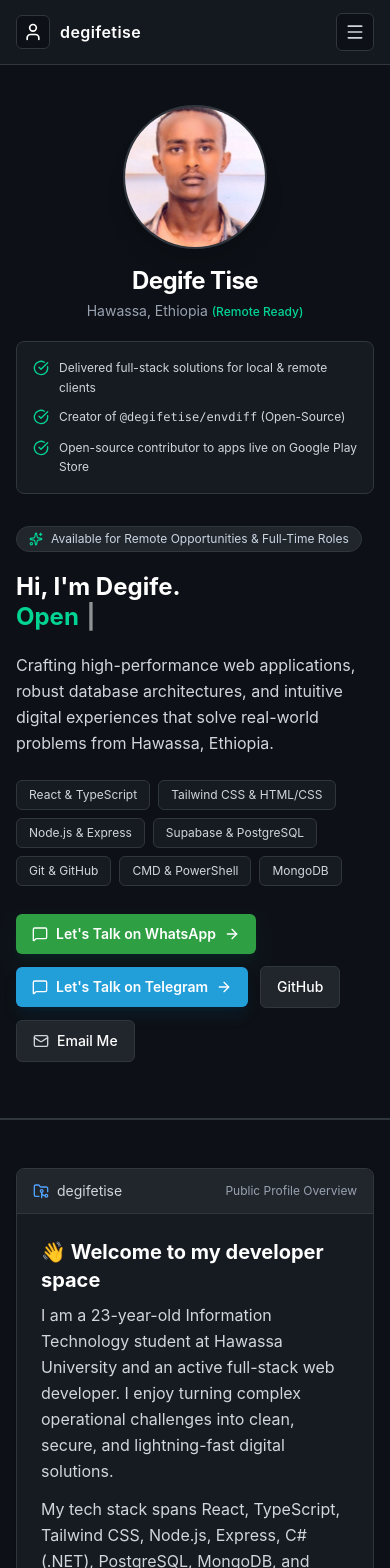
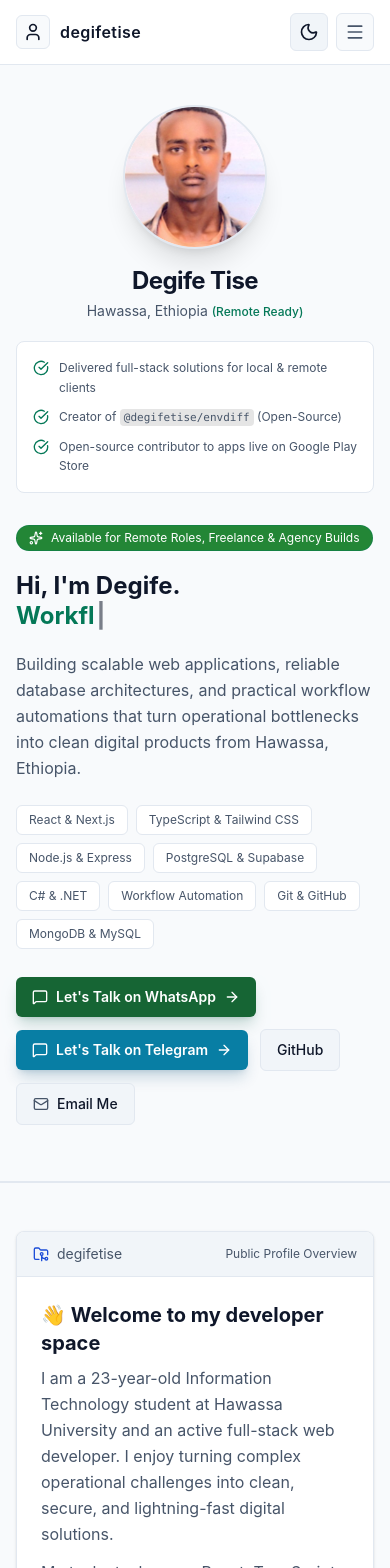
Before and after one commit to degifetise/degife-portfolio, a React (Vite) app: page / in a window 390 px wide. Shown: the top 1568 px of the page. Built offline with nearby package versions, Linux system fonts and the light colour scheme.

Commit message:
fix/features that fit my carrers

```diff
--- a/src/components/About.jsx
+++ b/src/components/About.jsx
@@ -5,25 +5,25 @@ export default function About() {
   return (
     <section
       id="about"
-      className="max-w-6xl mx-auto px-4 py-12 border-t border-[#30363d]"
+      className="theme-border max-w-6xl mx-auto border-t px-4 py-12"
     >
       <motion.div
         initial={{ opacity: 0, y: 20 }} // Fixed lowercase 'opacity'
         whileInView={{ opacity: 1, y: 0 }}
         viewport={{ once: true }}
-        className="bg-[#161b22] border border-[#30363d] rounded-lg overflow-hidden shadow-sm"
+        className="theme-card theme-border overflow-hidden rounded-lg border shadow-sm"
       >
-        <div className="bg-[#21262d] px-4 py-3 border-b border-[#30363d] flex items-center justify-between text-sm text-gray-300">
+        <div className="theme-subtle theme-border theme-body flex items-center justify-between border-b px-4 py-3 text-sm">
           <div className="flex items-center gap-2">
-            <FolderGit2 className="w-4 h-4 text-blue-400" />
+            <FolderGit2 className="theme-blue h-4 w-4" />
             <span>degifetise</span>
           </div>
-          <span className="text-xs text-gray-400">Public Profile Overview</span>
+          <span className="theme-muted text-xs">Public Profile Overview</span>
         </div>
 
-        <div className="p-6 lg:p-8 space-y-6 text-gray-300 leading-relaxed">
+        <div className="theme-body space-y-6 p-6 leading-relaxed lg:p-8">
           <div>
-            <h3 className="text-xl font-bold text-white mb-2">
+            <h3 className="theme-text mb-2 text-xl font-bold">
               👋 Welcome to my developer space
             </h3>
             <p className="mb-3">
@@ -43,16 +43,16 @@ export default function About() {
             </p>
           </div>
 
-          <div className="bg-[#0d1117] border border-[#30363d] rounded-lg p-4 overflow-x-auto">
-            <div className="flex justify-between items-center mb-3 text-xs text-gray-400">
-              <span className="font-semibold text-white">
+          <div className="theme-inset theme-border overflow-x-auto rounded-lg border p-4">
+            <div className="theme-muted mb-3 flex items-center justify-between text-xs">
+              <span className="theme-text font-semibold">
                 Live GitHub Contribution Activity
               </span>
               <a
                 href="https://github.com/degifetise"
                 target="_blank"
                 rel="noreferrer"
-                className="text-blue-400 hover:underline"
+                className="theme-link hover:underline"
               >
                 @degifetise ↗
               </a>
@@ -60,21 +60,26 @@ export default function About() {
 
             <div className="w-full flex justify-center py-2">
               <img
+                src="https://github-readme-activity-graph.vercel.app/graph?username=degifetise&theme=github&hide_border=true&color=0969da&bg_color=ffffff&line=1f6feb&point=1a7f37&area=true&area_color=2da44e"
+                alt="My Real-Time GitHub Activity Graph"
+                className="w-full max-w-4xl rounded object-contain dark:hidden"
+              />
+              <img
                 src="https://github-readme-activity-graph.vercel.app/graph?username=degifetise&theme=github-dark&hide_border=true&color=39d353&bg_color=0d1117&line=58a6ff&point=39d353&area=true&area_color=238636"
                 alt="My Real-Time GitHub Activity Graph"
-                className="w-full max-w-4xl rounded object-contain"
+                className="hidden w-full max-w-4xl rounded object-contain dark:block"
               />
             </div>
-            <div className="flex justify-between items-center mt-3 text-[11px] text-gray-400">
+            <div className="theme-muted mt-3 flex items-center justify-between text-[11px]">
               <span>
                 Automatically syncs with my public GitHub commits & activity
               </span>
-              <span className="text-emerald-400 font-medium">
+              <span className="theme-green font-medium">
                 ● Live syncing
               </span>
             </div>
           </div>
-          <p className="text-xs text-gray-500">
+          <p className="theme-muted text-xs">
             My Active contributions across full-stack web engineering and
             open-source repositories.
           </p>
--- a/src/components/Footer.jsx
+++ b/src/components/Footer.jsx
@@ -1,12 +1,11 @@
 
 export default function Footer() {
   return (
-    <footer className="bg-[#0d1117] border-t border-[#30363d] py-8 text-xs text-gray-400">
+    <footer className="theme-page theme-border theme-muted border-t py-8 text-xs">
       <div className="max-w-6xl mx-auto px-4 flex flex-col sm:flex-row items-center justify-between gap-4">
         <p className="flex items-center gap-1.5">
           <span>
-            © 2026 Degife Tise. Built with React, Tailwind CSS, & GitHub Dark
-            Aesthetics.
+            © 2026 Degife Tise.
           </span>
         </p>
 
@@ -15,13 +14,12 @@ export default function Footer() {
             href="https://github.com/degifetise"
             target="_blank"
             rel="noreferrer"
-            className="hover:text-white transition flex items-center gap-1.5"
+            className="theme-body flex items-center gap-1.5 transition-colors hover:opacity-70"
           >
            <span>Github</span>
-            <span>@degifetise</span>
           </a>
-          <span className="text-[#30363d]">•</span>
-          <span className="text-gray-400">Hawassa, Ethiopia</span>
+          <span className="theme-border"></span>
+          <span>Hawassa, Ethiopia</span>
         </div>
       </div>
     </footer>
--- a/src/components/Hero.jsx
+++ b/src/components/Hero.jsx
@@ -8,99 +8,115 @@ import {
   CheckCircle,
 } from "lucide-react";
 
+const ROLES = [
+  "Full-Stack Developer...",
+  "Workflow Automation Builder...",
+  "Building Scalable Web Apps...",
+];
+
+const CREDIBILITY_ITEMS = [
+  { text: "Delivered full-stack solutions for local & remote clients" },
+  {
+    beforeCode: "Creator of ",
+    code: "@degifetise/envdiff",
+    afterCode: " (Open-Source)",
+  },
+  { text: "Open-source contributor to apps live on Google Play Store" },
+];
+
+const TECH_BADGES = [
+  "React & Next.js",
+  "TypeScript & Tailwind CSS",
+  "Node.js & Express",
+  "PostgreSQL & Supabase",
+  "C# & .NET",
+  "Workflow Automation",
+  "Git & GitHub",
+  "MongoDB & MySQL",
+];
+
 export default function Hero() {
-  const roles = [
-    "Full-Stack Developer",
-    "Open Source Contributor",
-    "Building Scalable Web Apps",
-  ];
-
-  const [currentRoleIndex, setCurrentRoleIndex] = useState(0);
+  const [roleIndex, setRoleIndex] = useState(0);
   const [displayedText, setDisplayedText] = useState("");
   const [isDeleting, setIsDeleting] = useState(false);
-  const [typingSpeed, setTypingSpeed] = useState(120);
 
   useEffect(() => {
-    const fullText = roles[currentRoleIndex];
+    const currentPhrase = ROLES[roleIndex];
 
-    const handleTyping = () => {
-      if (!isDeleting) {
-        setDisplayedText(fullText.substring(0, displayedText.length + 1));
+    if (!isDeleting && displayedText === currentPhrase) {
+      const pauseTimer = setTimeout(() => setIsDeleting(true), 2000);
+      return () => clearTimeout(pauseTimer);
+    }
 
-        if (displayedText === fullText) {
-          setTimeout(() => setIsDeleting(true), 2000);
-          setTypingSpeed(80);
-        }
-      } else {
-        setDisplayedText(fullText.substring(0, displayedText.length - 1));
+    if (isDeleting && displayedText === "") {
+      const nextTimer = setTimeout(() => {
+        setIsDeleting(false);
+        setRoleIndex((prev) => (prev + 1) % ROLES.length);
+      }, 250);
+      return () => clearTimeout(nextTimer);
+    }
 
-        if (displayedText === "") {
-          setIsDeleting(false);
-          setCurrentRoleIndex((prev) => (prev + 1) % roles.length);
-          setTypingSpeed(120);
-        }
-      }
-    };
+    const delay = isDeleting ? 65 : 105;
+    const typingTimer = setTimeout(() => {
+      setDisplayedText((prev) =>
+        isDeleting
+          ? currentPhrase.slice(0, prev.length - 1)
+          : currentPhrase.slice(0, prev.length + 1),
+      );
+    }, delay);
 
-    const timer = setTimeout(handleTyping, typingSpeed);
-    return () => clearTimeout(timer);
-  }, [displayedText, isDeleting, currentRoleIndex, typingSpeed]);
-
-  const Credibility = [
-    "Delivered full-stack solutions for local & remote clients",
-    "Creator of <code>@degifetise/envdiff</code> (Open-Source)",
-    "Open-source contributor to apps live on Google Play Store",
-  ];
-
-  const techBadges = [
-    "React & TypeScript",
-    "Tailwind CSS & HTML/CSS",
-    "Node.js & Express",
-    "Supabase & PostgreSQL",
-    "Git & GitHub",
-    "CMD & PowerShell",
-    "MongoDB",
-  ];
+    return () => clearTimeout(typingTimer);
+  }, [displayedText, isDeleting, roleIndex]);
 
   return (
     <section
       id="overview"
-      className="max-w-6xl mx-auto px-4 lg:px-8 pt-10 pb-14 border-b border-[#30363d] grid grid-cols-1 md:grid-cols-3 gap-8 lg:gap-12 items-start"
+      aria-label="Introduction and Overview"
+      className="theme-border max-w-6xl mx-auto grid grid-cols-1 items-start gap-8 border-b px-4 pt-10 pb-14 md:grid-cols-3 lg:gap-12 lg:px-8"
     >
       {/* Left Column (1/3): Profile Avatar, Name & Credibility Card */}
       <motion.div
-        initial={{ opacity: 0, scale: 0.95 }}
+        initial={{ opacity: 0, scale: 0.96 }}
         animate={{ opacity: 1, scale: 1 }}
-        transition={{ duration: 0.5 }}
+        transition={{ duration: 0.45, ease: "easeOut" }}
         className="flex flex-col items-center md:items-start text-center md:text-left"
       >
-        <div className="w-36 h-36 lg:w-44 lg:h-44 rounded-full border-2 border-[#30363d] overflow-hidden bg-[#161b22] shadow-xl mb-4">
+        <div className="theme-card theme-border mb-4 h-36 w-36 overflow-hidden rounded-full border-2 shadow-xl lg:h-44 lg:w-44">
           <img
             src="/profile.jpg"
-            alt="Degife Tise"
+            alt="Degife Tise portrait"
             className="w-full h-full object-cover"
           />
         </div>
 
-        <h1 className="text-2xl lg:text-3xl font-bold text-white tracking-tight">
+        <h1 className="theme-text text-2xl font-bold tracking-tight lg:text-3xl">
           Degife Tise
         </h1>
-        <p className="text-gray-400 text-sm mt-1">
+        <p className="theme-muted mt-1 text-sm">
           Hawassa, Ethiopia{" "}
-          <span className="text-emerald-400 text-xs font-medium">
+          <span className="theme-green text-xs font-medium">
             (Remote Ready)
           </span>
         </p>
 
         {/* Credibility Box nested cleanly inside Left Column */}
-        <div className="mt-5 w-full space-y-2.5 text-xs text-gray-300 bg-[#161b22] border border-[#30363d] p-4 rounded-lg text-left">
-          {Credibility.map((item, index) => (
+        <div className="theme-card theme-border theme-body mt-5 w-full space-y-2.5 rounded-lg border p-4 text-left text-xs">
+          {CREDIBILITY_ITEMS.map((item, index) => (
             <div key={index} className="flex items-start gap-2.5">
-              <CheckCircle className="w-4 h-4 text-emerald-400 shrink-0 mt-0.5" />
-              <span
-                className="leading-relaxed"
-                dangerouslySetInnerHTML={{ __html: item }}
-              />
+              <CheckCircle className="theme-green mt-0.5 h-4 w-4 shrink-0" />
+              <span className="leading-relaxed">
+                {item.text ? (
+                  item.text
+                ) : (
+                  <>
+                    {item.beforeCode}
+                    <code className="rounded bg-black/10 dark:bg-white/10 px-1 py-0.5 text-[11px]">
+                      {item.code}
+                    </code>
+                    {item.afterCode}
+                  </>
+                )}
+              </span>
             </div>
           ))}
         </div>
@@ -108,77 +124,89 @@ export default function Hero() {
 
       {/* Right Column (2/3): Availability Badge, Typewriter Intro, Stack & CTAs */}
       <motion.div
-        initial={{ opacity: 0, y: 15 }}
+        initial={{ opacity: 0, y: 16 }}
         animate={{ opacity: 1, y: 0 }}
-        transition={{ duration: 0.5, delay: 0.15 }}
+        transition={{ duration: 0.45, delay: 0.12, ease: "easeOut" }}
         className="md:col-span-2 space-y-5 md:pt-2"
       >
-        <div className="inline-flex items-center gap-2 bg-[#21262d] border border-[#30363d] px-3 py-1 rounded-full text-xs text-slate-300">
-          <Sparkles className="w-3.5 h-3.5 text-emerald-400" />
-          <span>Available for Remote Opportunities & Full-Time Roles</span>
+        <div className="inline-flex items-center gap-2 rounded-full border border-emerald-700/40 bg-[#238636] px-3 py-1 text-xs text-white">
+          <Sparkles className="h-3.5 w-3.5 text-white" />
+          <span>Available for Remote Roles, Freelance &amp; Agency Builds</span>
         </div>
 
-        <h2 className="text-2xl sm:text-3xl lg:text-4xl font-bold text-white leading-tight">
-          Hi, I'm Degife. <br />
-          <span className="text-emerald-400">
+        <h2 className="theme-text text-2xl font-bold leading-tight sm:text-3xl lg:text-4xl">
+          Hi, I&apos;m Degife. <br />
+          <span className="theme-green">
             {displayedText}
-            <span className="animate-pulse text-white ml-0.5">|</span>
+            <span className="theme-text ml-0.5 animate-pulse">|</span>
           </span>
         </h2>
 
-        <p className="text-gray-300 text-base leading-relaxed max-w-2xl">
-          Crafting high-performance web applications, robust database
-          architectures, and intuitive digital experiences that solve real-world
-          problems from Hawassa, Ethiopia.
+        <p className="theme-body max-w-2xl text-base leading-relaxed">
+          Building scalable web applications, reliable database architectures,
+          and practical workflow automations that turn operational bottlenecks
+          into clean digital products from Hawassa, Ethiopia.
         </p>
 
         <div className="flex flex-wrap gap-2 pt-1 text-xs">
-          {techBadges.map((badge, idx) => (
-            <span
-              key={idx}
-              className="bg-[#161b22] border border-[#30363d] px-3 py-1.5 rounded-md text-gray-300"
+          {TECH_BADGES.map((badge, idx) => (
+            <motion.span
+              key={badge}
+              initial={{ opacity: 0, y: 8 }}
+              animate={{ opacity: 1, y: 0 }}
+              transition={{ duration: 0.3, delay: 0.18 + idx * 0.035 }}
+              whileHover={{ y: -2 }}
+              className="theme-card theme-border theme-body rounded-md border px-3 py-1.5 cursor-default"
             >
               {badge}
-            </span>
+            </motion.span>
           ))}
         </div>
 
         <div className="flex flex-wrap items-center gap-3 pt-2">
-          <a
-            href="https://wa.me/251924275434?text=Hi%20Degife,%20I%20saw%20your%20portfolio%20and%20want%20to%20hire%20you."
+          <motion.a
+            whileHover={{ y: -1 }}
+            whileTap={{ scale: 0.98 }}
+            href="https://wa.me/251924275434?text=Hi%20Degife,%20I%20saw%20your%20portfolio%20and%20would%20love%20to%20connect."
             target="_blank"
             rel="noreferrer"
-            className="flex items-center gap-2 bg-[#2ea043] hover:bg-[#2c974b] px-4 py-2.5 rounded-md text-sm font-semibold text-white transition shadow-lg shadow-emerald-900/20"
+            className="flex items-center gap-2 rounded-md bg-[#166534] px-4 py-2.5 text-sm font-semibold text-white shadow-lg shadow-emerald-900/20 transition-colors hover:bg-[#15803d]"
           >
-            <MessageSquare className="w-4 h-4" /> Let's Talk on WhatsApp
+            <MessageSquare className="w-4 h-4" /> Let&apos;s Talk on WhatsApp
             <ArrowRight className="w-4 h-4" />
-          </a>
+          </motion.a>
 
-          <a
+          <motion.a
+            whileHover={{ y: -1 }}
+            whileTap={{ scale: 0.98 }}
             href="https://t.me/ima1123"
             target="_blank"
             rel="noreferrer"
-            className="flex items-center gap-2 bg-[#229ED9] hover:bg-[#1f8cb9] px-4 py-2.5 rounded-md text-sm font-semibold text-white transition shadow-lg shadow-sky-900/20"
+            className="flex items-center gap-2 rounded-md bg-[#087ea4] px-4 py-2.5 text-sm font-semibold text-white shadow-lg shadow-sky-900/20 transition-colors hover:bg-[#066b8c]"
           >
-            <MessageSquare className="w-4 h-4" /> Let's Talk on Telegram
+            <MessageSquare className="w-4 h-4" /> Let&apos;s Talk on Telegram
             <ArrowRight className="w-4 h-4" />
-          </a>
+          </motion.a>
 
-          <a
+          <motion.a
+            whileHover={{ y: -1 }}
+            whileTap={{ scale: 0.98 }}
             href="https://github.com/degifetise"
             target="_blank"
             rel="noreferrer"
-            className="flex items-center gap-2 bg-[#21262d] hover:bg-[#30363d] border border-[#30363d] px-4 py-2.5 rounded-md text-sm font-medium text-white transition"
+            className="theme-subtle theme-border theme-text flex items-center gap-2 rounded-md border px-4 py-2.5 text-sm font-medium transition-colors hover:opacity-80"
           >
             GitHub
-          </a>
+          </motion.a>
 
-          <a
+          <motion.a
+            whileHover={{ y: -1 }}
+            whileTap={{ scale: 0.98 }}
             href="mailto:degifetise09@gmail.com"
-            className="flex items-center gap-2 bg-[#21262d] hover:bg-[#30363d] border border-[#30363d] px-4 py-2.5 rounded-md text-sm font-medium text-white transition"
+            className="theme-subtle theme-border theme-text flex items-center gap-2 rounded-md border px-4 py-2.5 text-sm font-medium transition-colors hover:opacity-80"
           >
-            <Mail className="h-4 w-4 text-gray-300" /> Email Me
-          </a>
+            <Mail className="theme-body h-4 w-4" /> Email Me
+          </motion.a>
         </div>
       </motion.div>
     </section>
--- a/src/components/Navbar.jsx
+++ b/src/components/Navbar.jsx
@@ -1,6 +1,7 @@
 import { useState } from "react";
 import { motion } from "framer-motion";
-import { LibraryBig, Menu, User, X } from "lucide-react";
+import { Menu, User, X } from "lucide-react";
+import ThemeToggle from "./ThemeToggle";
 
 export default function Navbar() {
   const [mobileMenuOpen, setMobileMenuOpen] = useState(false);
@@ -20,36 +21,38 @@ export default function Navbar() {
       initial={{ y: -50, opacity: 0 }}
       animate={{ y: 0, opacity: 1 }}
       transition={{ duration: 0.5 }}
-      className="sticky top-0 z-50 bg-[#161b22]/90 backdrop-blur border-b border-[#30363d]"
+      className="theme-card sticky top-0 z-50 border-b theme-border backdrop-blur"
     >
       <div className="max-w-6xl mx-auto px-4 lg:px-8 h-16 flex items-center justify-between">
         <a href="#" className="flex items-center gap-2.5">
-          <div className="p-1.5 bg-[#0d1117] border border-[#30363d] rounded-md text-white">
+          <div className="theme-inset theme-border theme-text rounded-md border p-1.5">
             <User className="h-5 w-5" />
           </div>
-          <span className="font-semibold text-white tracking-wide text-base">
+          <span className="theme-text text-base font-semibold tracking-wide">
             degifetise
           </span>
         </a>
 
         {/* Desktop Nav Links */}
-        <div className="hidden md:flex items-center gap-6 text-sm text-gray-300">
+        <div className="hidden md:flex items-center gap-6 text-sm theme-body">
           {navLinks.map((link, idx) => (
             <a
               key={idx}
               href={link.href}
-              className="hover:text-white transition"
+              className="theme-body transition-colors hover:opacity-70"
             >
               {link.name}
             </a>
           ))}
         </div>
 
-        {/* Mobile Menu Button */}
+        <div className="flex items-center gap-2">
+          <ThemeToggle />
           <button
             onClick={() => setMobileMenuOpen(!mobileMenuOpen)}
-          className="md:hidden p-2 rounded-md bg-[#0d1117] border border-[#30363d] text-gray-300 hover:text-white focus:outline-none"
-          aria-label="Toggle Menu"
+            className="theme-inset theme-border theme-body theme-hover rounded-md border p-2 focus-visible:outline-2 focus-visible:outline-offset-2 focus-visible:outline-blue-500 md:hidden"
+            aria-label={mobileMenuOpen ? "Close menu" : "Open menu"}
+            aria-expanded={mobileMenuOpen}
           >
             {mobileMenuOpen ? (
               <X className="h-5 w-5" />
@@ -58,16 +61,17 @@ export default function Navbar() {
             )}
           </button>
         </div>
+      </div>
 
       {/* Mobile Dropdown Menu */}
       {mobileMenuOpen && (
-        <div className="absolute top-full left-0 w-full bg-[#161b22] border-b border-[#30363d] px-4 py-4 flex flex-col gap-3 md:hidden shadow-xl">
+        <div className="theme-card theme-border absolute top-full left-0 flex w-full flex-col gap-3 border-b px-4 py-4 shadow-xl md:hidden">
           {navLinks.map((link, idx) => (
             <a
               key={idx}
               href={link.href}
               onClick={() => setMobileMenuOpen(false)}
-              className="px-3 py-2 rounded-md text-sm text-gray-300 hover:bg-[#21262d] hover:text-white transition"
+              className="theme-body theme-hover rounded-md px-3 py-2 text-sm"
             >
               {link.name}
             </a>
--- /dev/null
+++ b/src/components/ThemeToggle.jsx
@@ -0,0 +1,33 @@
+import { useState } from "react";
+import { Moon, Sun } from "lucide-react";
+
+export default function ThemeToggle() {
+  const [isDark, setIsDark] = useState(() =>
+    document.documentElement.classList.contains("dark"),
+  );
+
+  const toggleTheme = () => {
+    const nextIsDark = !isDark;
+    document.documentElement.classList.toggle("dark", nextIsDark);
+    setIsDark(nextIsDark);
+
+    try {
+      localStorage.setItem("portfolio-theme", nextIsDark ? "dark" : "light");
+    } catch (error) {
+      console.error("Unable to save the theme preference:", error);
+    }
+  };
+
+  return (
+    <button
+      type="button"
+      onClick={toggleTheme}
+      aria-label={`Switch to ${isDark ? "light" : "dark"} mode`}
+      aria-pressed={isDark}
+      title={`Switch to ${isDark ? "light" : "dark"} mode`}
+      className="theme-subtle theme-border theme-text rounded-md border p-2 transition-colors hover:opacity-80 focus-visible:outline-2 focus-visible:outline-offset-2 focus-visible:outline-blue-500"
+    >
+      {isDark ? <Sun className="h-5 w-5" /> : <Moon className="h-5 w-5" />}
+    </button>
+  );
+}
--- a/src/index.css
+++ b/src/index.css
@@ -1,9 +1,164 @@
 @import "tailwindcss";
 
-body {
-  background-color: #0d1117;
-  color: #c9d1d9;
-  font-family: -apple-system, BlinkMacSystemFont, "Segoe UI", Helvetica, Arial, sans-serif;
-  margin: 0;
-  padding: 0;
+@custom-variant dark (&:where(.dark, .dark *));
+
+@layer base {
+  :root {
+    color-scheme: light;
+    --page: #f8fafc;
+    --surface: #ffffff;
+    --surface-subtle: #f1f5f9;
+    --surface-inset: #f8fafc;
+    --text-primary: #0f172a;
+    --text-body: #475569;
+    --text-muted: #475569;
+    --border: #e2e8f0;
+    --accent-blue: #1d4ed8;
+    --accent-green: #047857;
+    --accent-purple: #7e22ce;
+    --accent-amber: #b45309;
+    --accent-red: #b91c1c;
+  }
+
+  html.dark {
+    color-scheme: dark;
+    --page: #0d1117;
+    --surface: #161b22;
+    --surface-subtle: #21262d;
+    --surface-inset: #0d1117;
+    --text-primary: #e6edf3;
+    --text-body: #c9d1d9;
+    --text-muted: #8b949e;
+    --border: #30363d;
+    --accent-blue: #58a6ff;
+    --accent-green: #3fb950;
+    --accent-purple: #bc8cff;
+    --accent-amber: #e3b341;
+    --accent-red: #ff7b72;
+  }
+
+  html {
+    background-color: var(--page);
+    scroll-behavior: smooth;
+  }
+
+  body {
+    margin: 0;
+    padding: 0;
+    background-color: var(--page);
+    color: var(--text-body);
+    font-family: -apple-system, BlinkMacSystemFont, "Segoe UI", Helvetica, Arial, sans-serif;
+  }
+
+  html.dark body {
+    background-color: var(--page);
+    color: var(--text-body);
+  }
 }
+
+@layer components {
+  .theme-page {
+    background-color: var(--page);
+  }
+
+  .theme-card {
+    background-color: var(--surface);
+  }
+
+  .theme-subtle {
+    background-color: var(--surface-subtle);
+  }
+
+  .theme-inset {
+    background-color: var(--surface-inset);
+  }
+
+  .theme-text {
+    color: var(--text-primary);
+  }
+
+  .theme-body {
+    color: var(--text-body);
+  }
+
+  .theme-muted {
+    color: var(--text-muted);
+  }
+
+  .theme-border {
+    border-color: var(--border);
+  }
+
+  .theme-hover:hover {
+    background-color: var(--surface-subtle);
+    color: var(--text-primary);
+  }
+
+  .theme-blue {
+    color: var(--accent-blue);
+  }
+
+  .theme-green {
+    color: var(--accent-green);
+  }
+
+  .theme-green-bg {
+    background-color: var(--accent-green);
+  }
+
+  .theme-purple {
+    color: var(--accent-purple);
+  }
+
+  .theme-amber {
+    color: var(--accent-amber);
+  }
+
+  .theme-red {
+    color: var(--accent-red);
+  }
+
+  .theme-link {
+    color: var(--accent-blue);
+  }
+
+  .theme-blue-border {
+    border-color: color-mix(in srgb, var(--accent-blue) 30%, transparent);
+  }
+
+  .theme-green-border {
+    border-color: color-mix(in srgb, var(--accent-green) 30%, transparent);
+  }
+
+  .theme-purple-border {
+    border-color: color-mix(in srgb, var(--accent-purple) 30%, transparent);
+  }
+
+  .theme-amber-border {
+    border-color: color-mix(in srgb, var(--accent-amber) 30%, transparent);
+  }
+
+  .theme-card,
+  .theme-subtle,
+  .theme-inset,
+  .theme-text,
+  .theme-body,
+  .theme-muted,
+  .theme-border,
+  .theme-blue,
+  .theme-green,
+  .theme-purple,
+  .theme-amber,
+  .theme-red {
+    transition: background-color 200ms ease, color 200ms ease, border-color 200ms ease;
+  }
+
+  .theme-hover,
+  .theme-link {
+    transition: background-color 200ms ease, color 200ms ease;
+  }
+
+  .theme-placeholder::placeholder {
+    color: var(--text-muted);
+  }
+}
```
Also changed, not shown: index.html (+16 -0 lines), src/components/Contact.jsx (+27 -24 lines), src/components/Education.jsx (+10 -10 lines), src/components/Projects.jsx (+17 -17 lines), src/components/Services.jsx (+15 -15 lines), src/components/TechStack.jsx (+11 -11 lines). Lines whose indentation alone changed are shown as unchanged.
